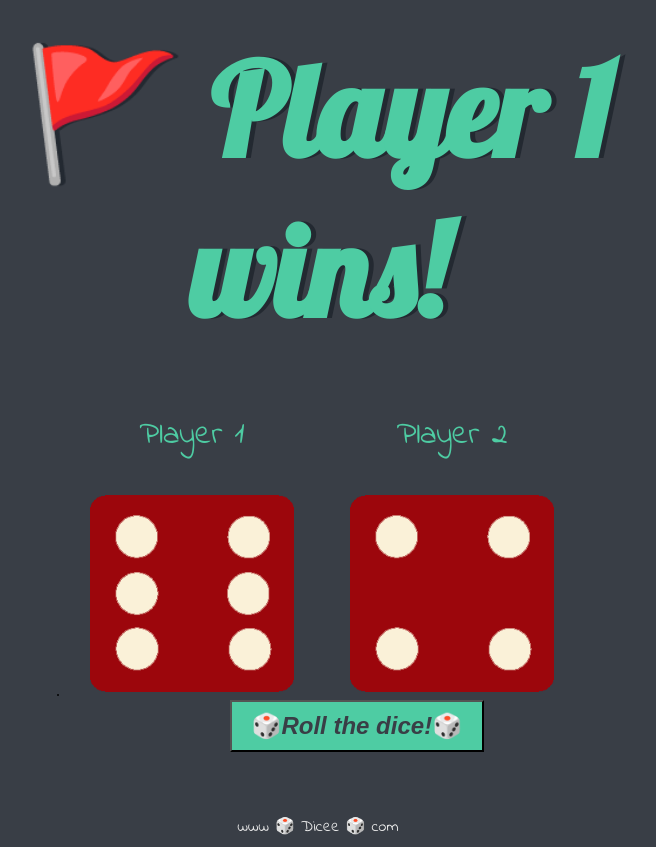
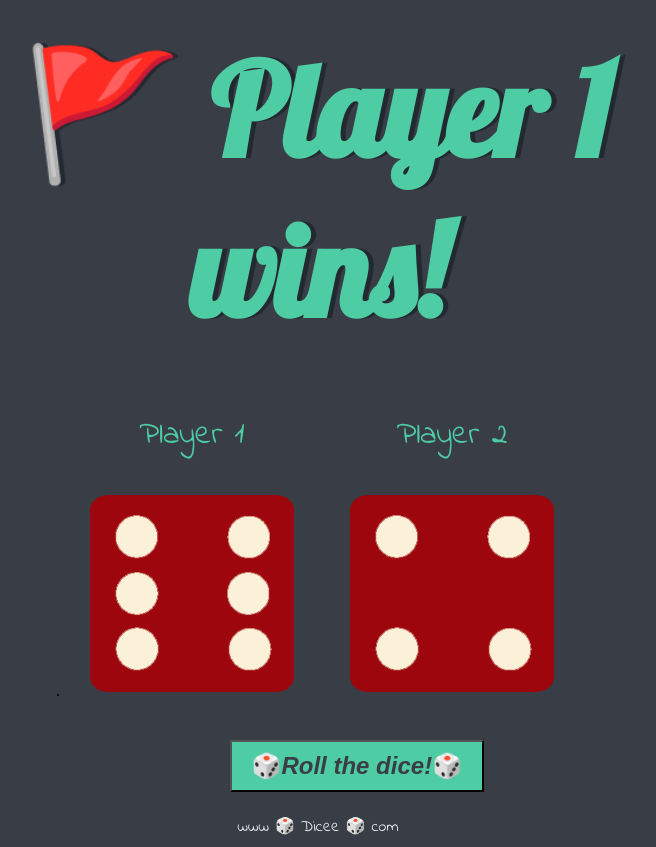
Before and after one commit to cherylstanley/Dicee, a plain HTML site: page index.html in a window 1280 px wide. Shown: the whole page, without its empty margins (322-978 px from the left). Drawn offline with Linux system fonts and the light colour scheme.

Commit message:
Moved button down

```diff
--- a/styles.css
+++ b/styles.css
@@ -12,7 +12,9 @@
   background-color: #4ECCA3;
   color: #393E46;
   position: relative;
+
   left: 43%;
+  top: 40px;
 
 }
 .dice {
```
